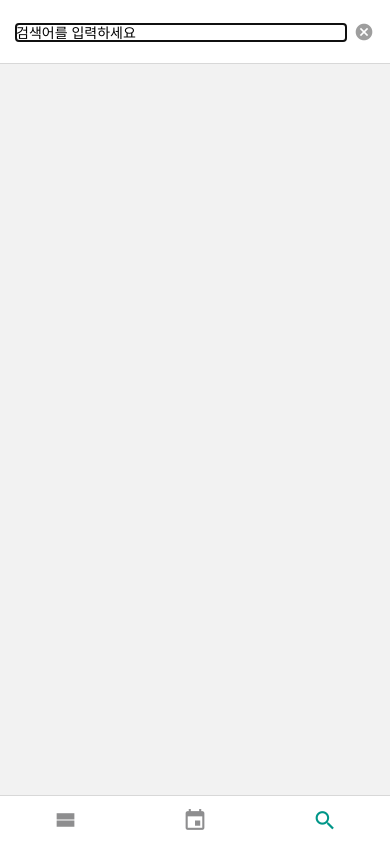
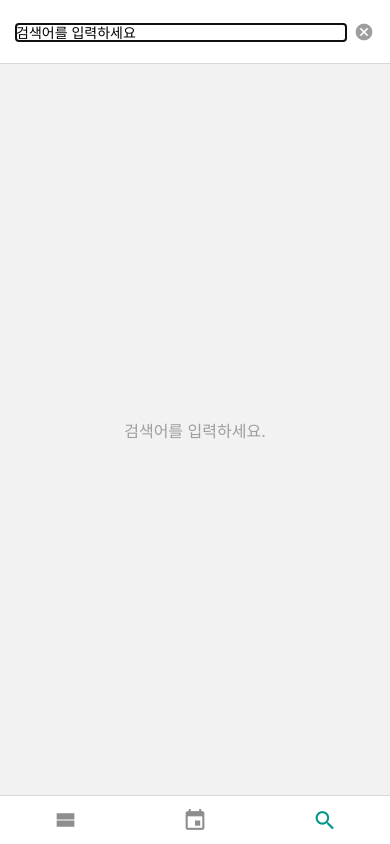
Before and after one commit to dev-traveler/DayLog, a React Native app: screen /Search in a window 390 px wide. Built offline with nearby package versions, Linux system fonts and the light colour scheme.

Commit message:
Add component for empty search result

```diff
--- /dev/null
+++ b/components/EmptySearchResult.js
@@ -0,0 +1,29 @@
+import React from 'react';
+import {View, Text, StyleSheet} from 'react-native';
+
+const messages = {
+  NOT_FOUND: '검색 결과가 없습니다.',
+  EMPTY_KEYWORD: '검색어를 입력하세요.',
+};
+
+function EmptySearchResult({type}) {
+  return (
+    <View style={styles.block}>
+      <Text style={styles.text}>{messages[type]}</Text>
+    </View>
+  );
+}
+
+const styles = StyleSheet.create({
+  block: {
+    flex: 1,
+    alignItems: 'center',
+    justifyContent: 'center',
+  },
+  text: {
+    color: '#9e9e9e',
+    fontSize: 16,
+  },
+});
+
+export default EmptySearchResult;
--- a/screens/SearchScreen.js
+++ b/screens/SearchScreen.js
@@ -3,6 +3,7 @@
 import FeedList from '../components/FeedList';
 import LogContext from '../contexts/LogContext';
 import SearchContext from '../contexts/SearchContext';
+import EmptySearchResult from '../components/EmptySearchResult';
 
 function SearchScreen() {
   const {keyword} = useContext(SearchContext);
@@ -14,6 +15,14 @@
       : logs.filter(log =>
           [log.title, log.body].some(text => text.includes(keyword)),
         );
+
+  if (keyword === '') {
+    return <EmptySearchResult type="EMPTY_KEYWORD" />;
+  }
+
+  if (filtered.length === 0) {
+    return <EmptySearchResult type="NOT_FOUND" />;
+  }
 
   return (
     <View style={styles.block}>
```
